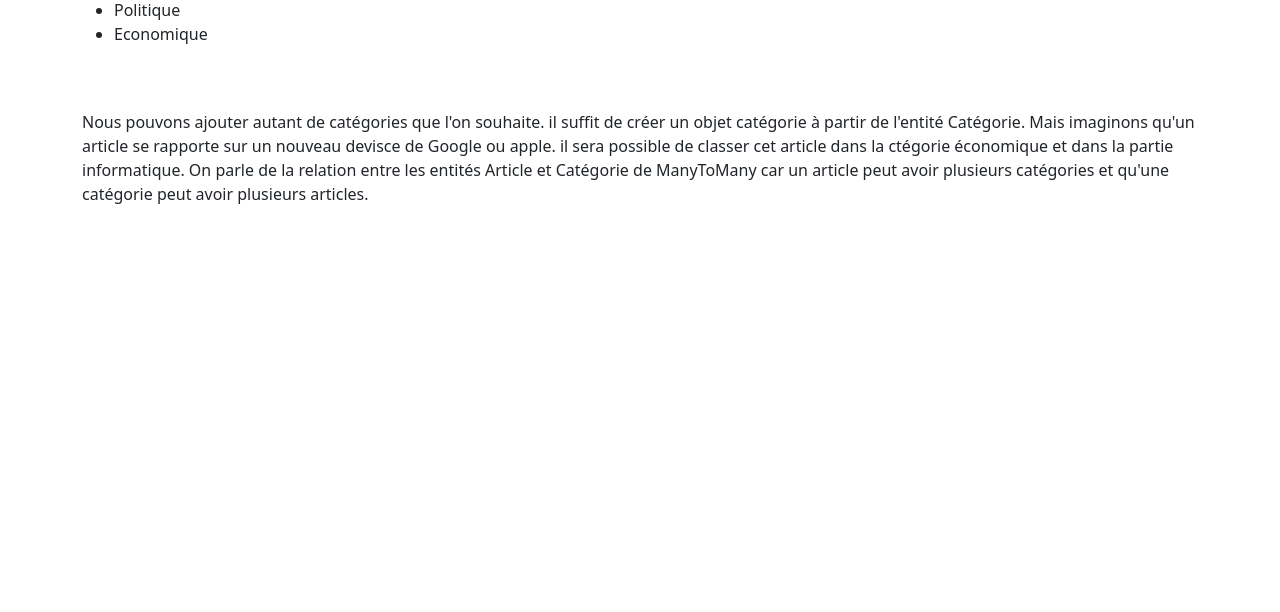
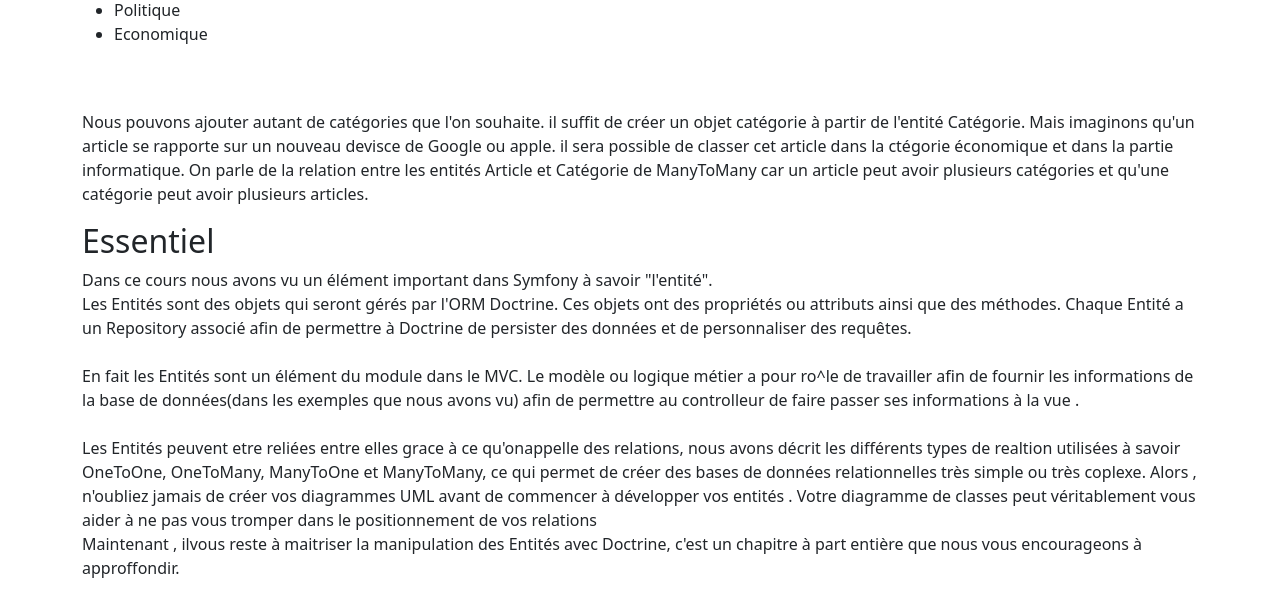
Before and after one commit to akkramm00/Les-Entit-s-Symfony, a PHP site: page /db_name/relations.php in a window 1280 px wide. Shown: the part 1428-2040 px from the top of the page. Before the commit the page ends 1632 px from the top, so only its background shows below. Run offline with PHP 8.4, Linux system fonts and the light colour scheme.

Commit message:
add  all essentiell

```diff
--- a/relations.php
+++ b/relations.php
@@ -75,7 +75,17 @@
           <br><br>
           Nous pouvons ajouter autant de catégories que l'on souhaite. il suffit de créer un objet catégorie à partir de l'entité Catégorie. Mais imaginons qu'un article se rapporte sur un nouveau devisce de Google ou apple. il sera possible de classer cet article dans la ctégorie économique et dans la partie informatique. On parle de la relation entre les entités Article et Catégorie de ManyToMany car un article peut avoir plusieurs catégories et qu'une catégorie peut avoir plusieurs articles.
 
+          </p>
+          <h2>Essentiel</h2>
+          <p>
+            Dans ce cours nous avons vu un élément important dans Symfony à savoir "l'entité".<br>
+            Les Entités sont des objets qui seront gérés par l'ORM Doctrine. Ces objets ont des propriétés ou attributs ainsi que des méthodes. Chaque Entité a un Repository associé afin de permettre à Doctrine de persister des données et de personnaliser des requêtes.<br><br>
 
+            En fait les Entités sont un élément du module dans le MVC. Le modèle ou logique métier a pour ro^le de travailler afin de fournir les informations de la base de données(dans les exemples que nous avons vu) afin de permettre au controlleur de faire passer ses informations à la vue .
+            <br><br>
+
+            Les Entités peuvent etre reliées entre elles grace à ce qu'onappelle des relations, nous avons décrit les différents types de realtion utilisées à savoir OneToOne, OneToMany, ManyToOne et ManyToMany, ce qui permet de créer des bases de données relationnelles très simple ou très coplexe. Alors , n'oubliez jamais de créer vos diagrammes UML avant de commencer à développer vos entités . Votre diagramme de classes peut véritablement vous aider à ne pas vous tromper dans le positionnement de vos relations <br>
+            Maintenant , ilvous reste à maitriser la manipulation des Entités avec Doctrine, c'est un chapitre à part entière que nous vous encourageons à approffondir.
           </p>
      </div>
       </div>
```
